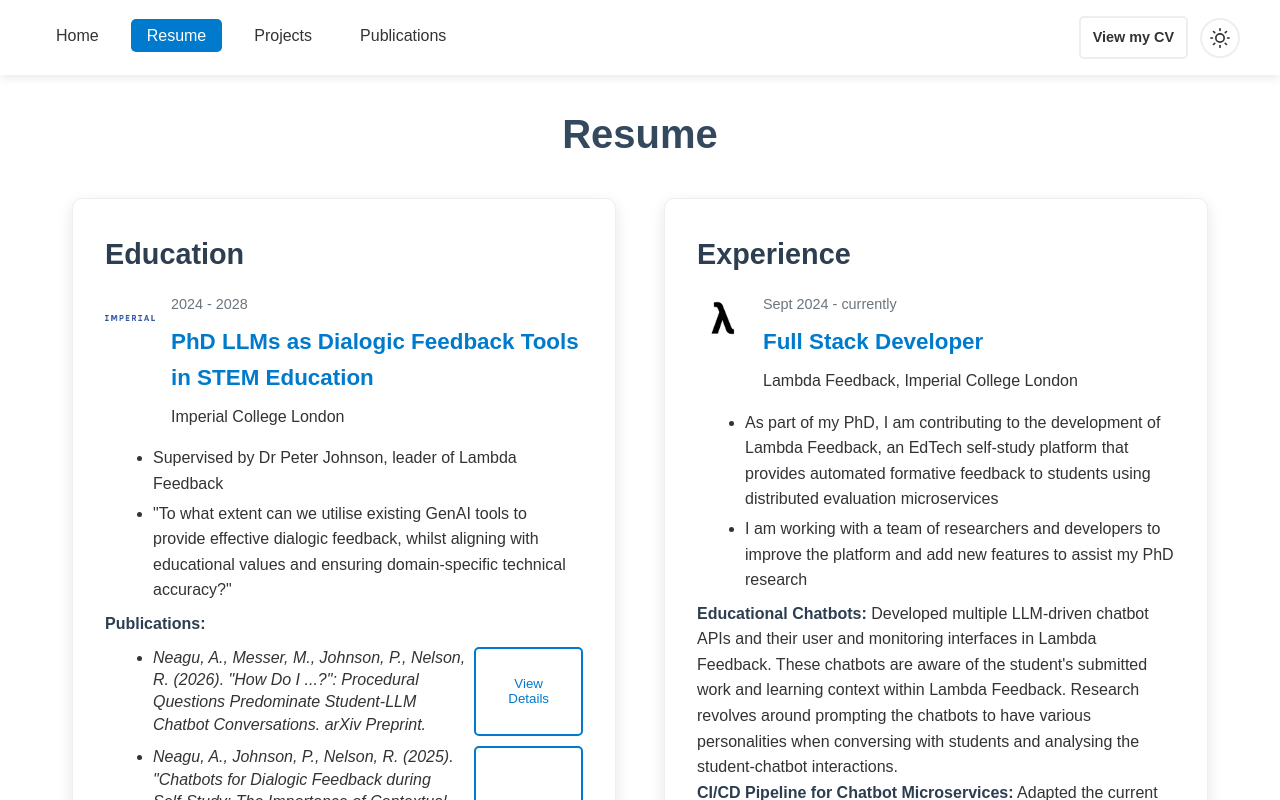
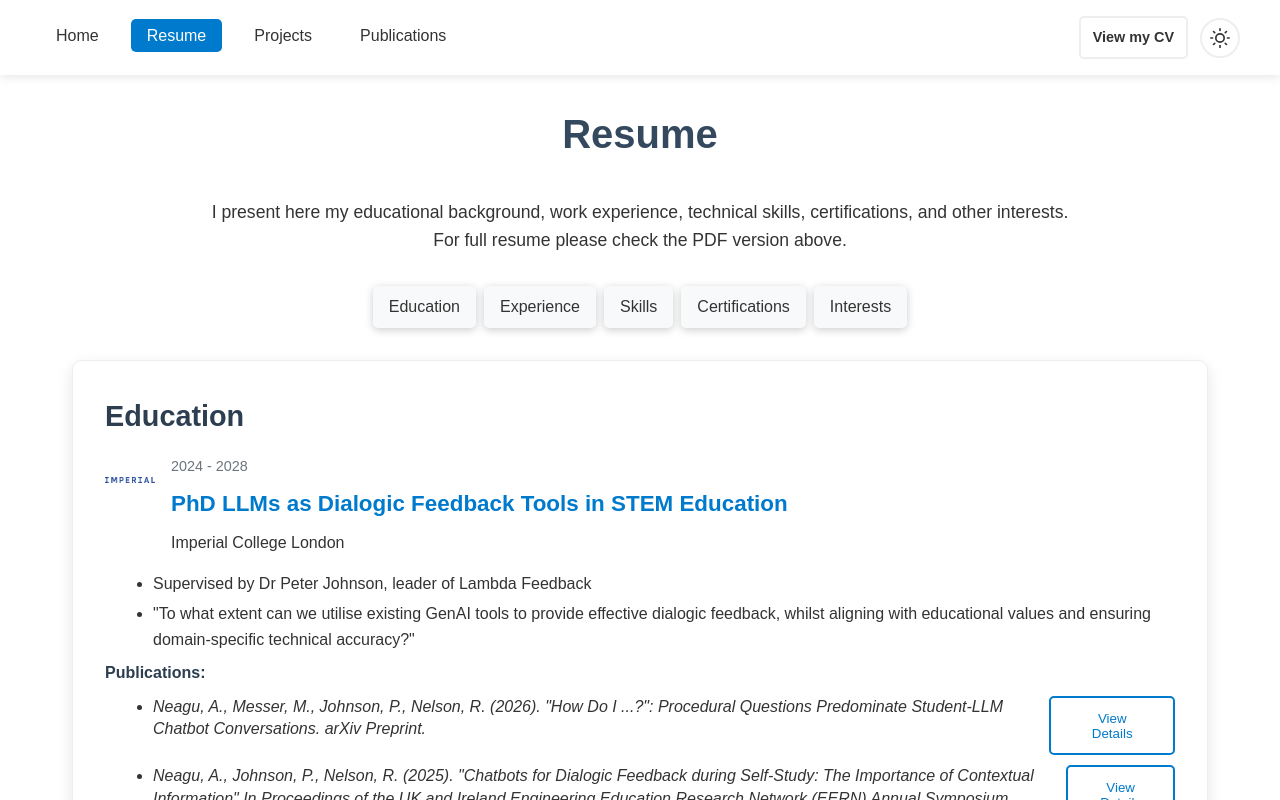
Before and after one commit to neagualexa/neagualexa.github.io, a React (Create React App) app: page /resume in a window 1280 px wide. Shown: the top 800 px of the page. Built offline with nearby package versions, Linux system fonts and the light colour scheme.

Commit message:
feat: shared sticky navigation over all pages, restructured resume page

```diff
--- a/src/components/ProjectsNavigation.js
+++ b/src/components/SectionNavigation.js
@@ -24,9 +24,9 @@ const NavLinks = ({ navigation, onNavClick, activeSection, onClickExtra }) =>
     </a>
   ));
 
-// Static variant: always visible under the title, no toggle behaviour
+// Static variant: always visible under the page title, no toggle behaviour
 const StaticNav = ({ navigation, onNavClick, activeSection }) => (
-  <div className="projects-nav projects-nav--static">
+  <div className="section-nav section-nav--static">
     <NavLinks navigation={navigation} onNavClick={onNavClick} activeSection={activeSection} />
   </div>
 );
@@ -41,10 +41,10 @@ const StickyNav = ({ navigation, onNavClick, activeSection, visible }) => {
 
   return (
     <div
-      className={`projects-nav projects-nav--sticky${visible ? " visible" : ""}${showAll ? "" : " collapsed"}`}
+      className={`section-nav section-nav--sticky${visible ? " visible" : ""}${showAll ? "" : " collapsed"}`}
     >
       <button
-        className="projects-nav-toggle"
+        className="section-nav-toggle"
         onClick={() => setIsExpanded(!isExpanded)}
         aria-label={isExpanded ? "Squish navigation" : "Expand navigation"}
       >
--- a/src/components/index.js
+++ b/src/components/index.js
@@ -13,7 +13,7 @@ export { default as IntroSection } from "./IntroSection";
 export { default as ContactSection } from "./ContactSection";
 
 // Projects Components
-export { StaticNav, StickyNav } from "./ProjectsNavigation";
+export { StaticNav, StickyNav } from "./SectionNavigation";
 export { default as ProjectSection } from "./ProjectSection";
 
 // Publications Components
--- a/src/data/resumeData.json
+++ b/src/data/resumeData.json
@@ -1,4 +1,11 @@
 {
+  "navigation": [
+    { "id": "resume-education", "label": "Education" },
+    { "id": "resume-experience", "label": "Experience" },
+    { "id": "resume-skills", "label": "Skills" },
+    { "id": "resume-certifications", "label": "Certifications" },
+    { "id": "resume-interests", "label": "Interests" }
+  ],
   "sections": [
     {
       "title": "Education",
--- /dev/null
+++ b/src/hooks/useSectionNav.js
@@ -0,0 +1,58 @@
+import { useEffect, useState, useRef } from "react";
+
+const SCROLL_OFFSET = 120;
+
+const useSectionNav = (sectionSelector) => {
+  const [activeSection, setActiveSection] = useState("");
+  const [showStickyNav, setShowStickyNav] = useState(false);
+  const staticNavRef = useRef(null);
+
+  useEffect(() => {
+    const hash = window.location.hash;
+    if (hash) {
+      setTimeout(() => {
+        const target = document.querySelector(hash);
+        if (target) {
+          window.scrollTo({ top: target.offsetTop - SCROLL_OFFSET, behavior: "smooth" });
+        }
+      }, 100);
+    }
+
+    const handleScroll = () => {
+      const sections = document.querySelectorAll(sectionSelector);
+      let current = "";
+      sections.forEach((section) => {
+        if (window.scrollY >= section.offsetTop - 200) {
+          current = section.getAttribute("id");
+        }
+      });
+      setActiveSection(current);
+    };
+
+    window.addEventListener("scroll", handleScroll);
+    handleScroll();
+    return () => window.removeEventListener("scroll", handleScroll);
+  }, [sectionSelector]);
+
+  useEffect(() => {
+    const observer = new IntersectionObserver(
+      ([entry]) => setShowStickyNav(!entry.isIntersecting),
+      { threshold: 0 }
+    );
+    const el = staticNavRef.current;
+    if (el) observer.observe(el);
+    return () => observer.disconnect();
+  }, []);
+
+  const handleNavClick = (e) => {
+    e.preventDefault();
+    const target = document.querySelector(e.target.getAttribute("href"));
+    if (target) {
+      window.scrollTo({ top: target.offsetTop - SCROLL_OFFSET, behavior: "smooth" });
+    }
+  };
+
+  return { activeSection, showStickyNav, staticNavRef, handleNavClick };
+};
+
+export default useSectionNav;
--- a/src/pages/ProjectsPage.js
+++ b/src/pages/ProjectsPage.js
@@ -1,62 +1,11 @@
-import React, { useEffect, useState, useRef } from "react";
+import React from "react";
 import { StaticNav, StickyNav, ProjectSection } from "../components";
 import projectsData from "../data/projectsData.json";
-
-const SCROLL_OFFSET = 120;
+import useSectionNav from "../hooks/useSectionNav";
 
 const ProjectsPage = () => {
-  const [activeSection, setActiveSection] = useState("");
-  const [showStickyNav, setShowStickyNav] = useState(false);
-  const staticNavRef = useRef(null);
-
-  useEffect(() => {
-    const scrollToHashSection = () => {
-      const hash = window.location.hash;
-      if (hash) {
-        setTimeout(() => {
-          const target = document.querySelector(hash);
-          if (target) {
-            window.scrollTo({ top: target.offsetTop - SCROLL_OFFSET, behavior: "smooth" });
-          }
-        }, 100);
-      }
-    };
-
-    const handleScroll = () => {
-      const sections = document.querySelectorAll(".year-section");
-      let current = "";
-      sections.forEach((section) => {
-        if (window.scrollY >= section.offsetTop - 200) {
-          current = section.getAttribute("id");
-        }
-      });
-      setActiveSection(current);
-    };
-
-    window.addEventListener("scroll", handleScroll);
-    handleScroll();
-    scrollToHashSection();
-
-    return () => window.removeEventListener("scroll", handleScroll);
-  }, []);
-
-  useEffect(() => {
-    const observer = new IntersectionObserver(
-      ([entry]) => setShowStickyNav(!entry.isIntersecting),
-      { threshold: 0 }
-    );
-    const el = staticNavRef.current;
-    if (el) observer.observe(el);
-    return () => observer.disconnect();
-  }, []);
-
-  const handleNavClick = (e) => {
-    e.preventDefault();
-    const target = document.querySelector(e.target.getAttribute("href"));
-    if (target) {
-      window.scrollTo({ top: target.offsetTop - SCROLL_OFFSET, behavior: "smooth" });
-    }
-  };
+  const { activeSection, showStickyNav, staticNavRef, handleNavClick } =
+    useSectionNav(".year-section");
 
   return (
     <section id="projects">
--- a/src/pages/ResumePage.js
+++ b/src/pages/ResumePage.js
@@ -1,52 +1,87 @@
 import React from "react";
 import resumeData from "../data/resumeData.json";
 import {
+  StaticNav,
+  StickyNav,
   ResumeSection,
   SkillsSection,
   CertificationsSection,
   OtherInterestsSection,
 } from "../components";
+import useSectionNav from "../hooks/useSectionNav";
 
 const ResumePage = () => {
-  // Find specific sections
+  const { activeSection, showStickyNav, staticNavRef, handleNavClick } =
+    useSectionNav(".resume-nav-section");
+
   const educationSection = resumeData.sections.find(
-    (s) => s.title === "Education"
+    (s) => s.title === "Education",
   );
   const experienceSection = resumeData.sections.find(
-    (s) => s.title === "Experience"
+    (s) => s.title === "Experience",
   );
   const skillsSection = resumeData.sections.find(
-    (s) => s.title === "Technical Skills and Languages"
+    (s) => s.title === "Technical Skills and Languages",
   );
   const certificationsSection = resumeData.sections.find(
-    (s) => s.title === "Certifications"
+    (s) => s.title === "Certifications",
   );
   const interestsSection = resumeData.sections.find(
-    (s) => s.title === "Other Interests and Experiences"
+    (s) => s.title === "Other Interests and Experiences",
   );
 
   return (
     <section id="resume">
       <h2>Resume</h2>
+      <p
+        style={{
+          textAlign: "center",
+          marginBottom: "2rem",
+          fontSize: "1.1rem",
+        }}
+      >
+        I present here my educational background, work experience, technical
+        skills, certifications, and other interests. <br />
+        For full resume please check the PDF version above.
+      </p>
 
-      {/* Education and Experience in 2-column grid */}
-      <div className="resume-grid">
+      <div ref={staticNavRef}>
+        <StaticNav
+          navigation={resumeData.navigation}
+          onNavClick={handleNavClick}
+          activeSection={activeSection}
+        />
+      </div>
+
+      <StickyNav
+        navigation={resumeData.navigation}
+        onNavClick={handleNavClick}
+        activeSection={activeSection}
+        visible={showStickyNav}
+      />
+
+      <div id="resume-education" className="resume-nav-section">
         {educationSection && <ResumeSection section={educationSection} />}
+      </div>
+      <div id="resume-experience" className="resume-nav-section">
         {experienceSection && <ResumeSection section={experienceSection} />}
       </div>
 
-      {/* Skills as separate full-width section */}
+      <div id="resume-skills" className="resume-nav-section">
         {skillsSection && <SkillsSection skills={skillsSection} />}
+      </div>
 
-      {/* Certifications as separate full-width section */}
+      <div id="resume-certifications" className="resume-nav-section">
         {certificationsSection && (
           <CertificationsSection certifications={certificationsSection} />
         )}
+      </div>
 
-      {/* Other Interests as separate full-width section */}
+      <div id="resume-interests" className="resume-nav-section">
         {interestsSection && (
           <OtherInterestsSection interests={interestsSection} />
         )}
+      </div>
     </section>
   );
 };
--- a/src/styles.css
+++ b/src/styles.css
@@ -440,15 +440,15 @@ p {
   padding: 2rem 4rem;
 }
 
-/* Shared button styles for both nav variants */
-.projects-nav {
+/* Shared button styles for static and sticky section navs */
+.section-nav {
   display: flex;
   flex-wrap: wrap;
   justify-content: center;
   gap: 0.5rem;
 }
 
-.projects-nav a {
+.section-nav a {
   padding: 0.5rem 1rem;
   background: var(--bg-secondary);
   color: var(--text-primary);
@@ -460,25 +460,25 @@ p {
   box-shadow: 0 2px 8px var(--shadow-medium);
 }
 
-.projects-nav a:hover,
-.projects-nav a.active {
+.section-nav a:hover,
+.section-nav a.active {
   background: var(--accent-primary);
   color: var(--text-inverse);
   box-shadow: 0 4px 10px var(--shadow-medium);
 }
 
-/* Static nav: normal flow under the title */
-.projects-nav--static {
+/* Static nav: normal flow under the page title */
+.section-nav--static {
   margin-bottom: 2rem;
 }
 
 /* Sticky nav: fixed at bottom-left, hidden by default, appears on scroll */
-.projects-nav--sticky {
+.section-nav--sticky {
   position: fixed;
   bottom: 2rem;
   left: 2rem;
+  top: auto;
   right: auto;
-  top: auto;
   z-index: 1100;
   padding: 0.6rem;
   width: fit-content;
@@ -486,16 +486,15 @@ p {
   justify-content: flex-start;
   opacity: 0;
   pointer-events: none;
-  /* no transition when hiding — instant disappear to avoid ghost */
-}
-
-.projects-nav--sticky.visible {
+}
+
+.section-nav--sticky.visible {
   opacity: 1;
   pointer-events: auto;
   transition: opacity 0.2s ease;
 }
 
-.projects-nav-toggle {
+.section-nav-toggle {
   display: flex;
   align-items: center;
   justify-content: center;
@@ -510,21 +509,21 @@ p {
   box-shadow: 0 2px 8px var(--shadow-medium);
 }
 
-.projects-nav-toggle:hover {
+.section-nav-toggle:hover {
   background: var(--accent-primary);
   color: var(--text-inverse);
 }
 
 @media (max-width: 900px) {
-  #projects {
+  #projects, #resume {
     padding: 2rem;
   }
 
-  .projects-nav--sticky {
+  .section-nav--sticky {
     padding: 0.6rem 1rem;
   }
 
-  .projects-nav-toggle {
+  .section-nav-toggle {
     display: none;
   }
 }
@@ -856,6 +855,10 @@ p {
   margin-top: 2rem;
 }
 
+.resume-nav-section + .resume-nav-section {
+  margin-top: 3rem;
+}
+
 .resume-section {
   background: var(--bg-primary);
   padding: 2rem;
```
Lines whose indentation alone changed are shown as unchanged.
